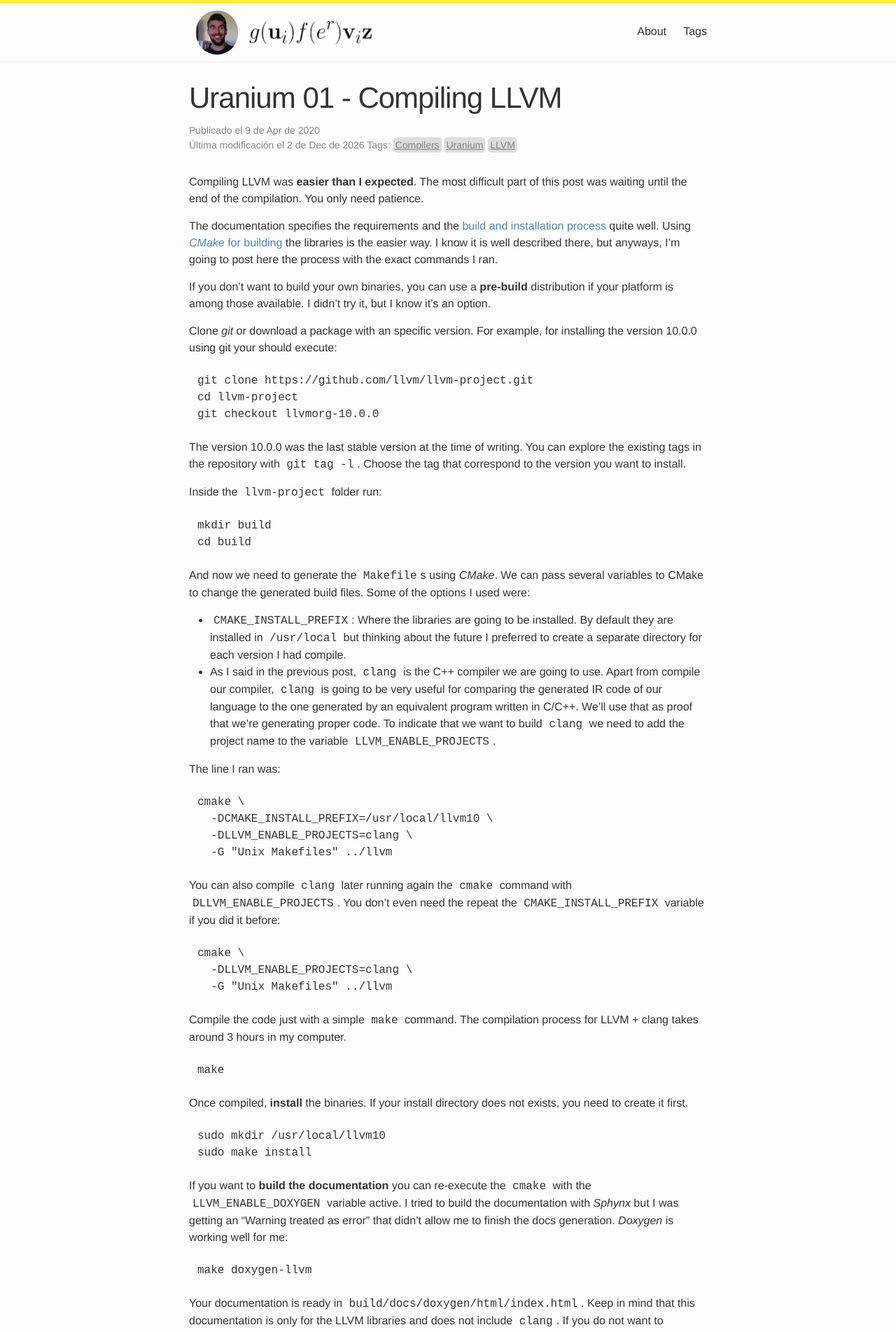
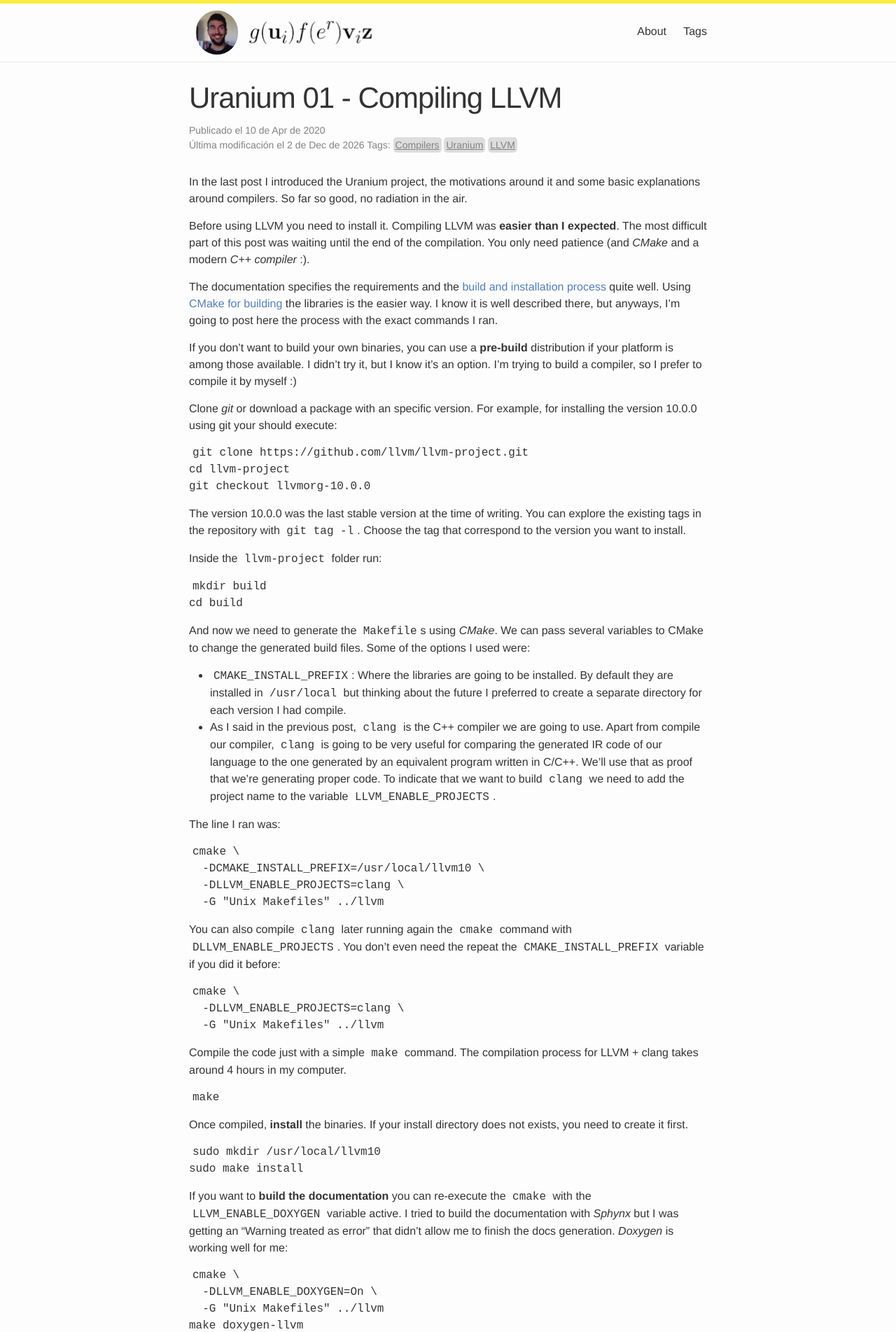
Before and after one commit to guiferviz/guiferviz.github.io, a Jekyll site: the page built from _posts/2020-04-10-uranium-01-compiling-llvm.md, in a window 1280 px wide. Shown: the top 1903 px of the page at 70% size. Built offline with Jekyll 4.4.1, drawn with Linux system fonts in a browser that asks for light colours; comment, search, counter and statistics services are not loaded; some of the changed text lies outside the part shown.

Commit message:
Adding first post from Uranium.

````diff
--- a/_posts/2020-04-10-uranium-01-compiling-llvm.md
+++ b/_posts/2020-04-10-uranium-01-compiling-llvm.md
@@ -3,29 +3,35 @@ layout: post
 
 title: Uranium 01 - Compiling LLVM
 excerpt: >
-    Instructions for compiling LLVM.
-date: 2020-04-09
+    Instructions for compiling and installing LLVM from git.
+date: 2020-04-10
 tags: [Compilers, Uranium, LLVM]
 
 mathjax: false
 comments: true
 ---
 
+In the last post I introduced the Uranium project, the motivations around it
+and some basic explanations around compilers.
+So far so good, no radiation in the air.
+
+Before using LLVM you need to install it.
 Compiling LLVM was **easier than I expected**.
 The most difficult part of this post was waiting until the end of the
 compilation.
-You only need patience.
+You only need patience (and *CMake* and a modern *C++ compiler* :).
 
 The documentation specifies the requirements and the
 [build and installation process][llvmInstall]
 quite well.
-Using [*CMake* for building][llvmCMake] the libraries is the easier way.
+Using [CMake for building][llvmCMake] the libraries is the easier way.
 I know it is well described there, but anyways, I'm going to post here the
 process with the exact commands I ran.
 
 If you don't want to build your own binaries, you can use a **pre-build**
 distribution if your platform is among those available.
 I didn't try it, but I know it's an option.
+I'm trying to build a compiler, so I prefer to compile it by myself :)
 
 Clone *git* or download a package with an specific version.
 For example, for installing the version 10.0.0 using git your should execute:
@@ -80,7 +86,7 @@ cmake \
 ```
 
 Compile the code just with a simple `make` command.
-The compilation process for LLVM + clang takes around 3 hours in my computer.
+The compilation process for LLVM + clang takes around 4 hours in my computer.
 ```cmd
 make
 ```
@@ -98,16 +104,23 @@ I tried to build the documentation with *Sphynx* but I was getting an
 "Warning treated as error" that didn't allow me to finish the docs generation.
 *Doxygen* is working well for me:
 ```cmd
+cmake \
+  -DLLVM_ENABLE_DOXYGEN=On \
+  -G "Unix Makefiles" ../llvm
 make doxygen-llvm
+sudo make install
 ```
 
 Your documentation is ready in `build/docs/doxygen/html/index.html`.
+If you install it, you can also find it in your install directory,
+`<install-dir>/docs/html/html/index.html`.
+For example, in my case it is in `/usr/local/llvm10/docs/html/html/index.html`.
 Keep in mind that this documentation is only for the LLVM libraries and does
-not include `clang`.
+not include `clang` documentation or any other extra tutorials.
 If you do not want to generate the documentation you can use the online
 version.
 Just be sure that you are using the documentation of the installed version of
-LLVM.
+LLVM to avoid confusions.
 Search for the appropriate version of your documentation [here][llvmReleases].
 For example, for the [version 10.0.0][llvm10docs] that I installed I need to
 use the given link.
@@ -129,7 +142,7 @@ Restart your *Shell* and execute `clang --version` and later `lli --version`.
 The system should find the existing executable files and show the next output
 for `clang --version`:
 ```cmd
-clang version 11.0.0 (https://github.com/llvm/llvm-project.git 53b7abdd238c89346e5516928af675e5ca973124)
+clang version 10.0.0 (https://github.com/llvm/llvm-project.git d32170dbd5b0d54436537b6b75beaf44324e0c28)
 Target: x86_64-unknown-linux-gnu
 Thread model: posix
 InstalledDir: /usr/local/llvm10/bin
@@ -137,7 +150,7 @@ InstalledDir: /usr/local/llvm10/bin
 and for `lli --version`:
 ```cmd
 LLVM (http://llvm.org/):
-  LLVM version 11.0.0git
+  LLVM version 10.0.0
   DEBUG build with assertions.
   Default target: x86_64-unknown-linux-gnu
   Host CPU: skylake
@@ -150,7 +163,7 @@ After compiling, installing and checking that the binaries are in the correct
 path, we are going to **compile our first program using the LLVM libraries**.
 For doing that we need a proper way to compile our code.
 As LLVM, we are going to use CMake for generating our `Makefile`s.
-See you in the next post!!
+See you in the [next post][nextPost]!!
 
 
 # References
@@ -169,3 +182,5 @@ Here are all the links used in this page:
 [llvmCMake]: https://llvm.org/docs/CMake.html
 [llvm10docs]: https://releases.llvm.org/10.0.0/docs/index.html
 [llvmReleases]: https://releases.llvm.org/
+[nextPost]: /2020/04/11/uranium-02-ir-generation.html
+[prevPost]: /2020/04/09/uranium-00-motivations.html
--- a/_sass/_base.scss
+++ b/_sass/_base.scss
@@ -68,6 +68,7 @@ figure > img {
 figcaption {
     font-size: $small-font-size;
     margin-bottom: 1em;
+    margin-top: 1em;
 }
 
 
@@ -147,7 +148,7 @@ code {
     padding: 1px 5px;
 }
 
-pre {
+.highlight pre {
     padding: 8px 12px;
     overflow-x: auto;
 
````
Also changed, not shown: _posts/2020-04-09-uranium-00-motivations.md (+17 -9 lines).
